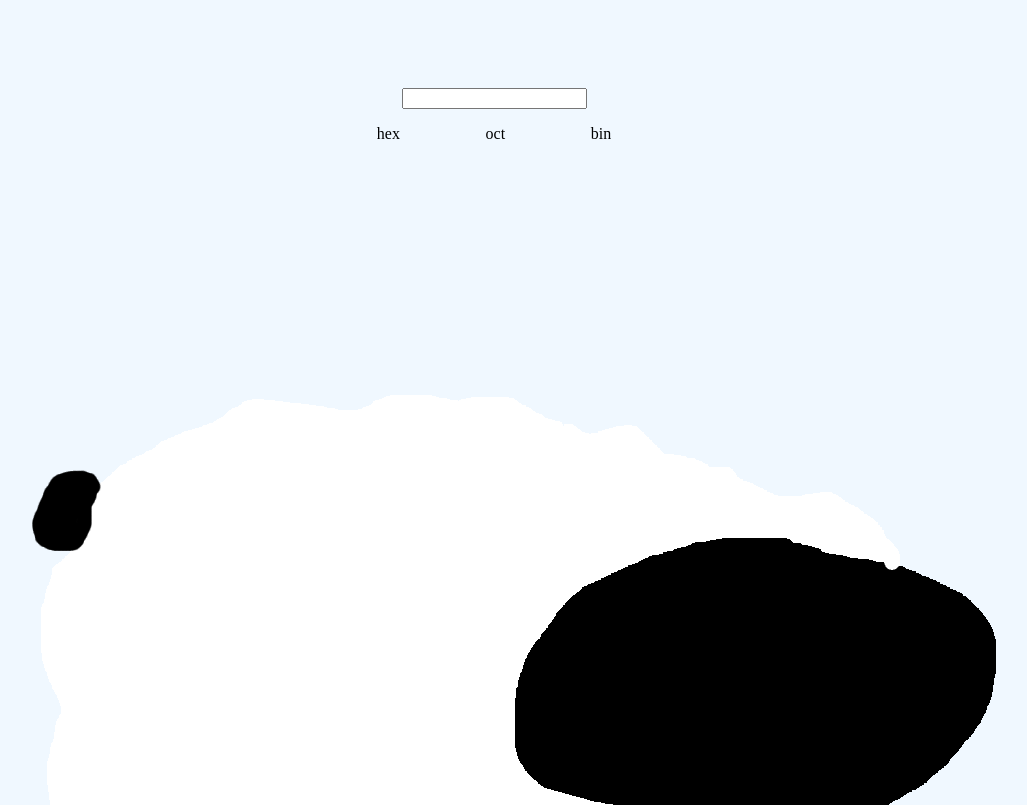
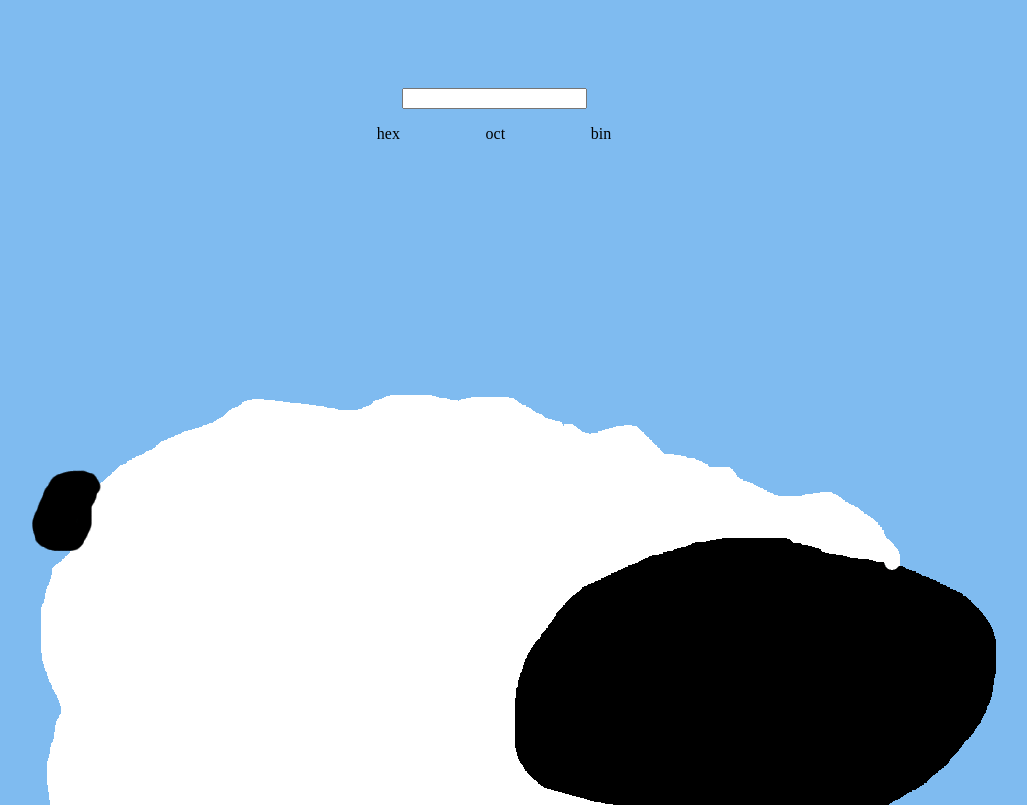
Before and after one commit to shirley732/hex-thing, a plain HTML site: page index.html in a window 1280 px wide. Shown: the top 805 px of the page, without its empty margins (146-1173 px from the left). Drawn offline with Linux system fonts and the light colour scheme.

Commit message:
Bad blue. Cameron didn't like the blue. I chamnged it.

```diff
--- a/style.css
+++ b/style.css
@@ -3,7 +3,7 @@ html {
     justify-content: center;
     margin-top: 5rem;
     align-items: center;
-    background-color: aliceblue;
+    background-color: rgb(127, 187, 240);
 
     #contentContainer {
         display: flex;
```
